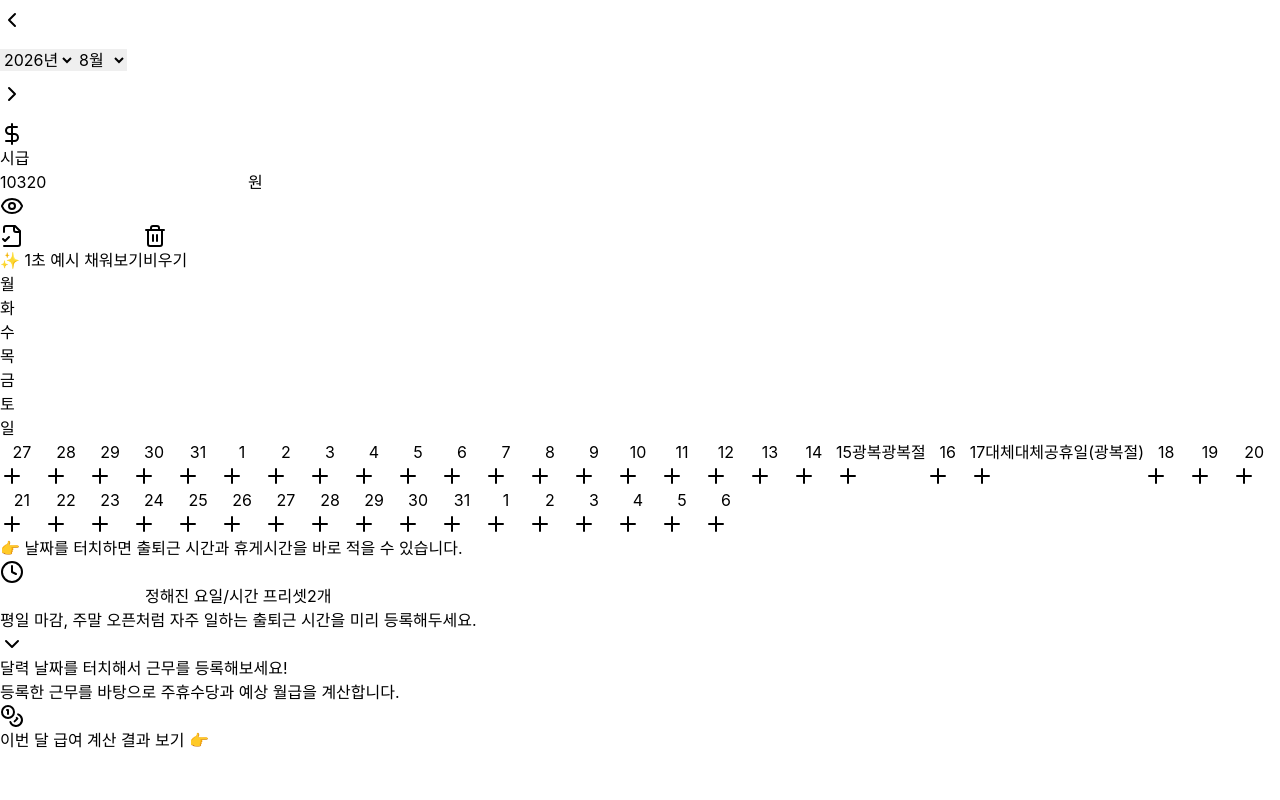
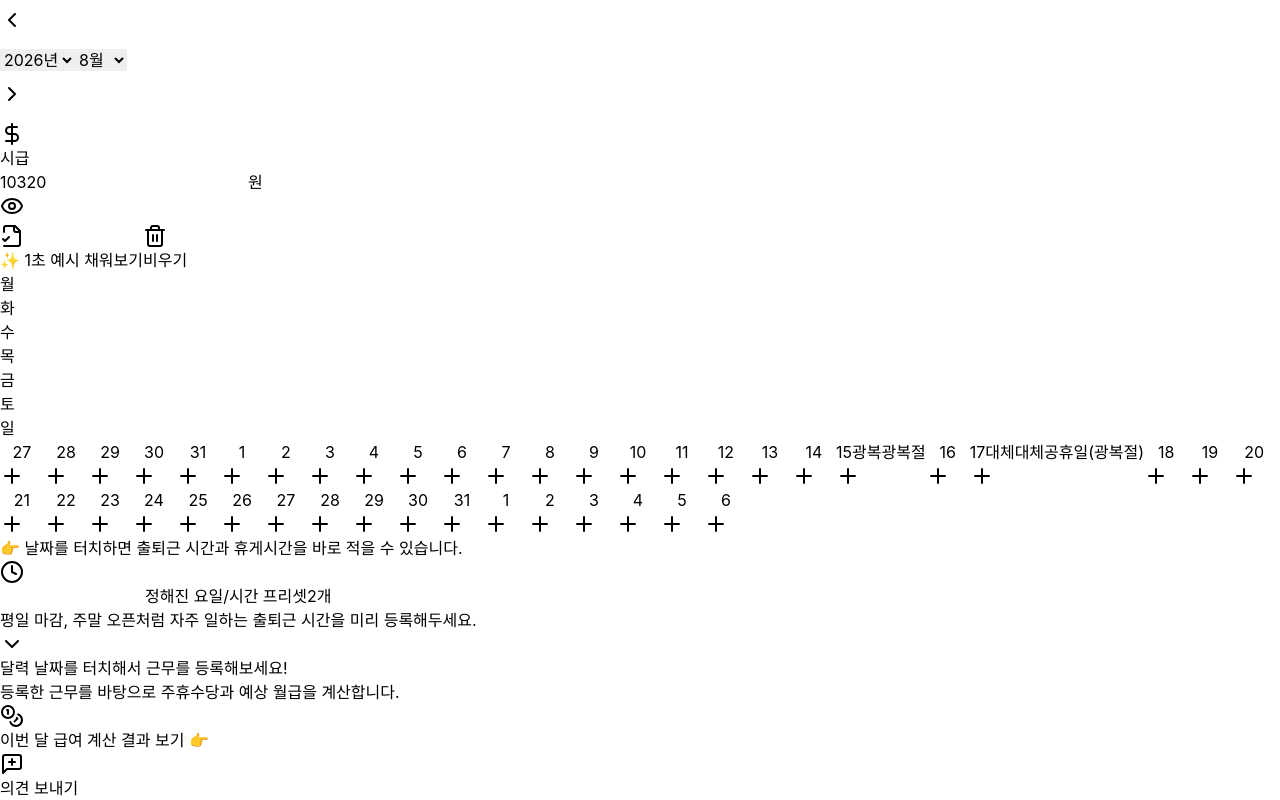
Before and after one commit to Moow-ui/shift-calculator, a React (Vite) app: page / in a window 1280 px wide. Shown: the part 176-976 px from the top of the page. Before the commit the page ends 928 px from the top, so only its background shows below. Built offline with nearby package versions, Linux system fonts and the light colour scheme; a web font is replaced by a local one.

Commit message:
feat: add Google Form feedback floating button in bottom right

```diff
--- a/src/App.tsx
+++ b/src/App.tsx
@@ -18,6 +18,7 @@ import {
   FileText,
   ChevronDown,
   ChevronUp,
+  MessageSquarePlus,
 } from 'lucide-react';
 import { eachDayOfInterval, startOfMonth, endOfMonth, getDay, format } from 'date-fns';
 import { getKoreanHoliday } from './config/holidays';
@@ -411,6 +412,18 @@ export const App: React.FC = () => {
         </main>
       </div>
 
+      {/* 우측 하단 플로팅 의견 보내기 버튼 */}
+      <a
+        href="https://docs.google.com/forms/d/e/1FAIpQLSfy5VXWSE6QWMHURRSdtM5CXmBFKiK_M472c-wN1aa34Pa29w/viewform?usp=header"
+        target="_blank"
+        rel="noopener noreferrer"
+        className="fixed bottom-4 right-4 z-40 inline-flex items-center gap-1.5 px-3 py-1.5 sm:py-2 bg-slate-900/90 hover:bg-slate-900 text-white rounded-full text-[11px] sm:text-xs font-extrabold shadow-lg hover:shadow-xl border border-slate-700/80 backdrop-blur-xs transition-all hover:scale-105 active:scale-95 touch-target"
+        title="구글 폼으로 개선 의견이나 문의 보내기"
+      >
+        <MessageSquarePlus className="w-3.5 h-3.5 text-amber-400" />
+        <span>의견 보내기</span>
+      </a>
+
       {/* 모달 */}
       <ImportModal
         isOpen={isImportOpen}
```
Also changed, not shown: calculator.html (+57 -52 lines).
